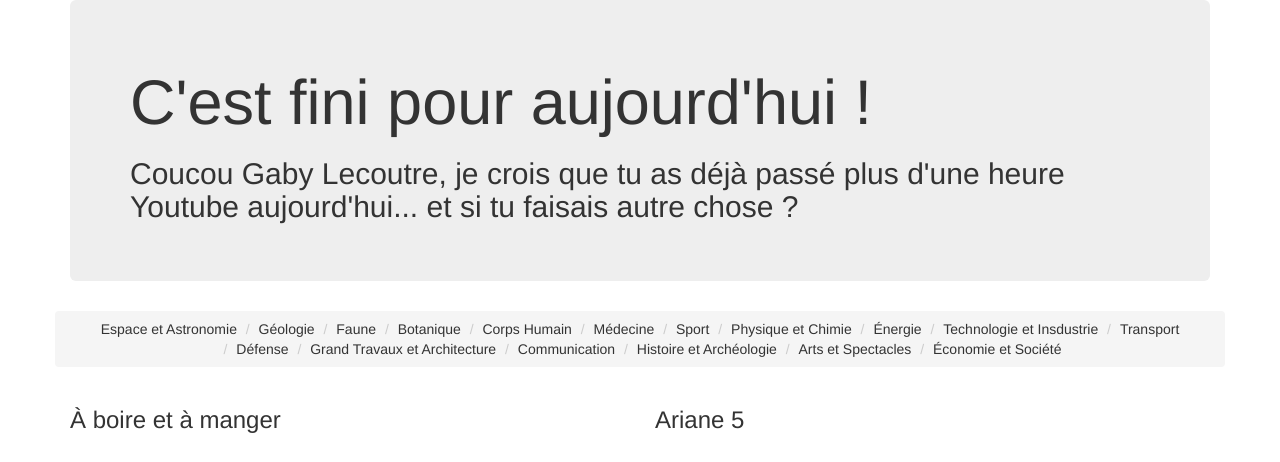
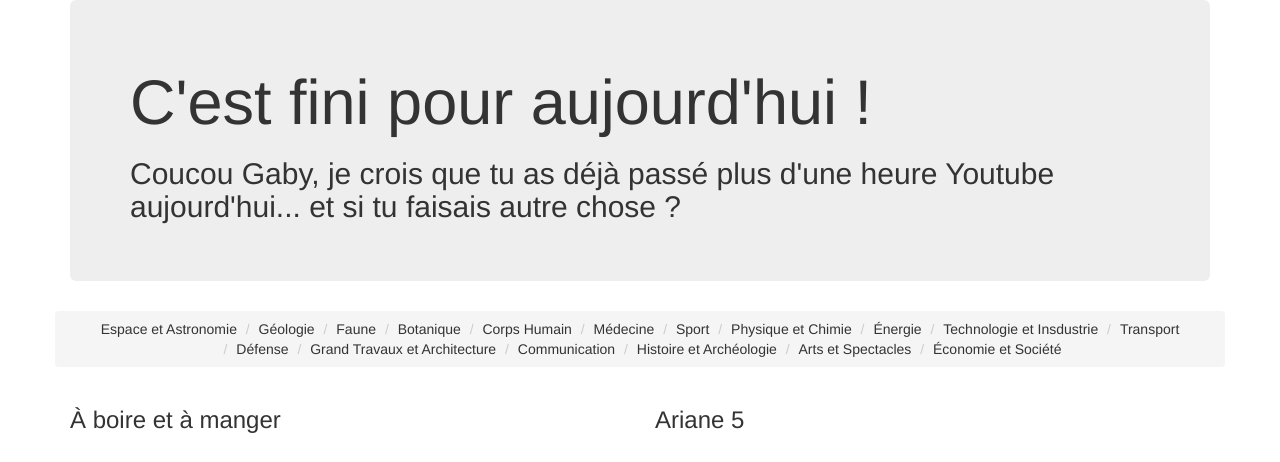
Before and after one commit to dlecou/dlecou.github.il, a plain HTML site: page index.html in a window 1280 px wide. Shown: the top 462 px of the page. Drawn offline with nearby package versions, Linux system fonts and the light colour scheme.

Commit message:
Corrigé le Lecoutre dans le titre

```diff
--- a/index.html
+++ b/index.html
@@ -14,7 +14,7 @@
   <div class="container">
     <div class="jumbotron">
       <h1>C'est fini pour aujourd'hui !</h1>
-      <h2>Coucou Gaby Lecoutre, je crois que tu as déjà passé plus d'une heure Youtube aujourd'hui... et si tu faisais autre chose ?</h2>
+      <h2>Coucou Gaby, je crois que tu as déjà passé plus d'une heure Youtube aujourd'hui... et si tu faisais autre chose ?</h2>
     </div>
   </div>
 
```
